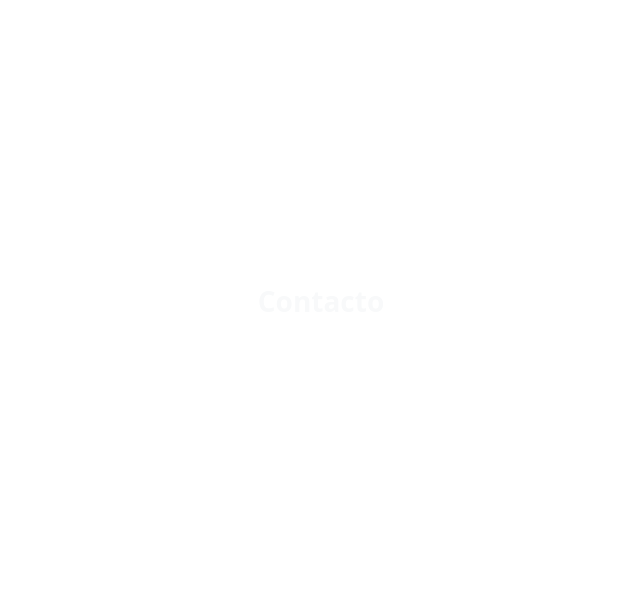
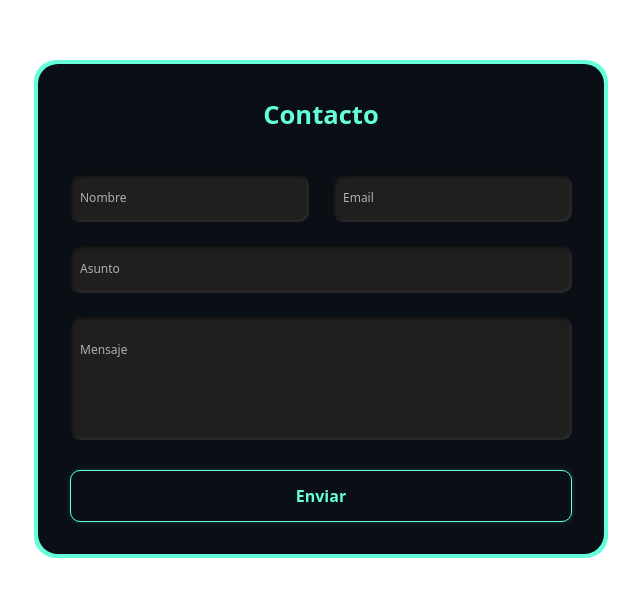
Before and after one commit to Agustin-Indarte/Portfolio, a React (Vite) app: page / in a window 1280 px wide. Shown: the part 3291-3888 px from the top of the page, without its empty margins (319-959 px from the left). Built offline with nearby package versions, Linux system fonts and the light colour scheme; a web font is replaced by a local one.

Commit message:
implementacion del formulario de contacto

```diff
--- /dev/null
+++ b/src/Components/FormContact/FormContact.jsx
@@ -0,0 +1,169 @@
+import React from 'react';
+import { Col, Row } from 'react-bootstrap';
+import styled from 'styled-components';
+
+const FormContact = () => {
+    return (
+        <StyledWrapper>
+            <div className="fc-form-card1">
+                <div className="fc-form-card2">
+                    <form className="fc-form">
+                        <p className="fc-form-heading">Contacto</p>
+
+                        <Row>
+                            <Col lg={6}>
+                                <div className="fc-form-control">
+                                    <input required className="fc-input" type="text" />
+                                    <label className="fc-label">Nombre</label>
+                                </div>
+                            </Col>
+
+                            <Col lg={6}>
+                                <div className="fc-form-control">
+                                    <input required className="fc-input" type="email" />
+                                    <label className="fc-label">Email</label>
+                                </div>
+                            </Col>
+                        </Row>
+
+                        <div className="fc-form-control">
+                            <input required className="fc-input" type="text" />
+                            <label className="fc-label">Asunto</label>
+                        </div>
+
+                        <div className="fc-form-control">
+                            <textarea required rows={4} className="fc-input fc-textarea" />
+                            <label className="fc-label">Mensaje</label>
+                        </div>
+
+                        <button className="fc-sendMessage-btn">Enviar</button>
+                    </form>
+                </div>
+            </div>
+        </StyledWrapper>
+    );
+}
+
+const StyledWrapper = styled.div`
+  .fc-form-card1 {
+    background-image: linear-gradient(163deg, #64ffda 0%, #64ffda 100%);
+    border-radius: 22px;
+    padding: 4px;
+    transition: all 0.3s;
+    max-width: 600px;
+    margin: auto;
+  }
+
+  .fc-form-card1:hover {
+    box-shadow: 0px 0px 30px 5px rgba(100, 255, 218, 0.4);
+  }
+
+  .fc-form-card2 {
+    background-color: #0a0f16;
+    border-radius: 20px;
+    padding: 2rem;
+    transition: all 0.2s;
+  }
+
+  .fc-form-card2:hover {
+    transform: scale(0.99);
+  }
+
+  .fc-form {
+    display: flex;
+    flex-direction: column;
+    gap: 1.5rem;
+  }
+
+  .fc-form-heading {
+    font-size: 1.6rem;
+    font-weight: bold;
+    color: #64ffda;
+    text-align: center;
+    margin-bottom: 1rem;
+  }
+
+  .fc-form-control {
+    width: 100%;
+    position: relative;
+    overflow: hidden;
+  }
+
+  .fc-label {
+    position: absolute;
+    top: 50%;
+    left: 10px;
+    transition: transform ease 0.2s;
+    transform: translate(0%, -50%);
+    font-size: 0.75em;
+    user-select: none;
+    pointer-events: none;
+    color: #b0b0b0;
+  }
+
+  .fc-input {
+    width: 100%;
+    background-color: #1f1f1f;
+    border: none;
+    outline: none;
+    color: #fff;
+    padding: 0.8rem 1rem;
+    font-size: 0.9rem;
+    border-radius: 10px;
+    transition: box-shadow ease 0.2s;
+    box-shadow: inset 1.5px 1.5px 3px #0e0e0e, inset -1.5px -1.5px 3px rgb(95 94 94 / 25%);
+    resize: none;
+  }
+
+  .fc-input:focus,
+  .fc-input:valid {
+    box-shadow: inset 3px 3px 4px #0e0e0e, inset -3px -3px 4px #5f5e5e;
+  }
+
+  .fc-input:focus + .fc-label,
+  .fc-input:valid + .fc-label {
+    transform: translate(-150%, -50%);
+  }
+
+  .fc-textarea {
+    min-height: 100px;
+    padding-top: 1.5rem;
+  }
+
+  .fc-textarea + .fc-label {
+    top: 1.5rem;
+    transform: translate(0%, 0%);
+  }
+
+  .fc-textarea:focus + .fc-label,
+  .fc-textarea:valid + .fc-label {
+    transform: translate(-150%, 0%);
+  }
+
+  .fc-sendMessage-btn {
+    padding: 0.8rem 1rem;
+    background-color: transparent;
+    border: 1px solid #64ffda;
+    border-radius: 10px;
+    color: #64ffda;
+    font-weight: 600;
+    font-size: 1rem;
+    transition: all 0.3s ease-in-out;
+    box-shadow: 0 0 5px rgba(100, 255, 218, 0.2);
+  }
+
+  .fc-sendMessage-btn:hover {
+    background-color: #64ffda;
+    color: #0a0a0a;
+    box-shadow: inset 2px 4px 8px rgba(0,0,0,0.5);
+    transform: scale(1.03);
+  }
+
+  @media (max-width: 576px) {
+    .fc-form-card1 {
+      margin-inline: 1rem;
+    }
+  }
+`;
+
+export default FormContact;
--- a/src/Components/index.js
+++ b/src/Components/index.js
@@ -4,3 +4,4 @@ export {default as CardPerfil} from './CardPerfil/CardPerfil'
 export {default as Particles} from './Particles/Particles'
 export {default as IconButton3D} from './Botones/IconButton3D'
 export {default as EmailButton} from './Botones/EmailButton'
+export {default as FormContact} from './FormContact/FormContact'
--- a/src/Pages/Contact/Contact.jsx
+++ b/src/Pages/Contact/Contact.jsx
@@ -1,9 +1,10 @@
 import React from 'react'
+import { FormContact } from '../../Components'
 
 function Contact() {
   return (
-    <section id="inicio" className="vh-100 d-flex justify-content-center align-items-center">
-        <p className="fs-3 fw-bold">Contacto</p>
+    <section className='vh-100 d-flex justify-content-center align-items-center'>
+        <FormContact/>
       </section>
   )
 }
```
